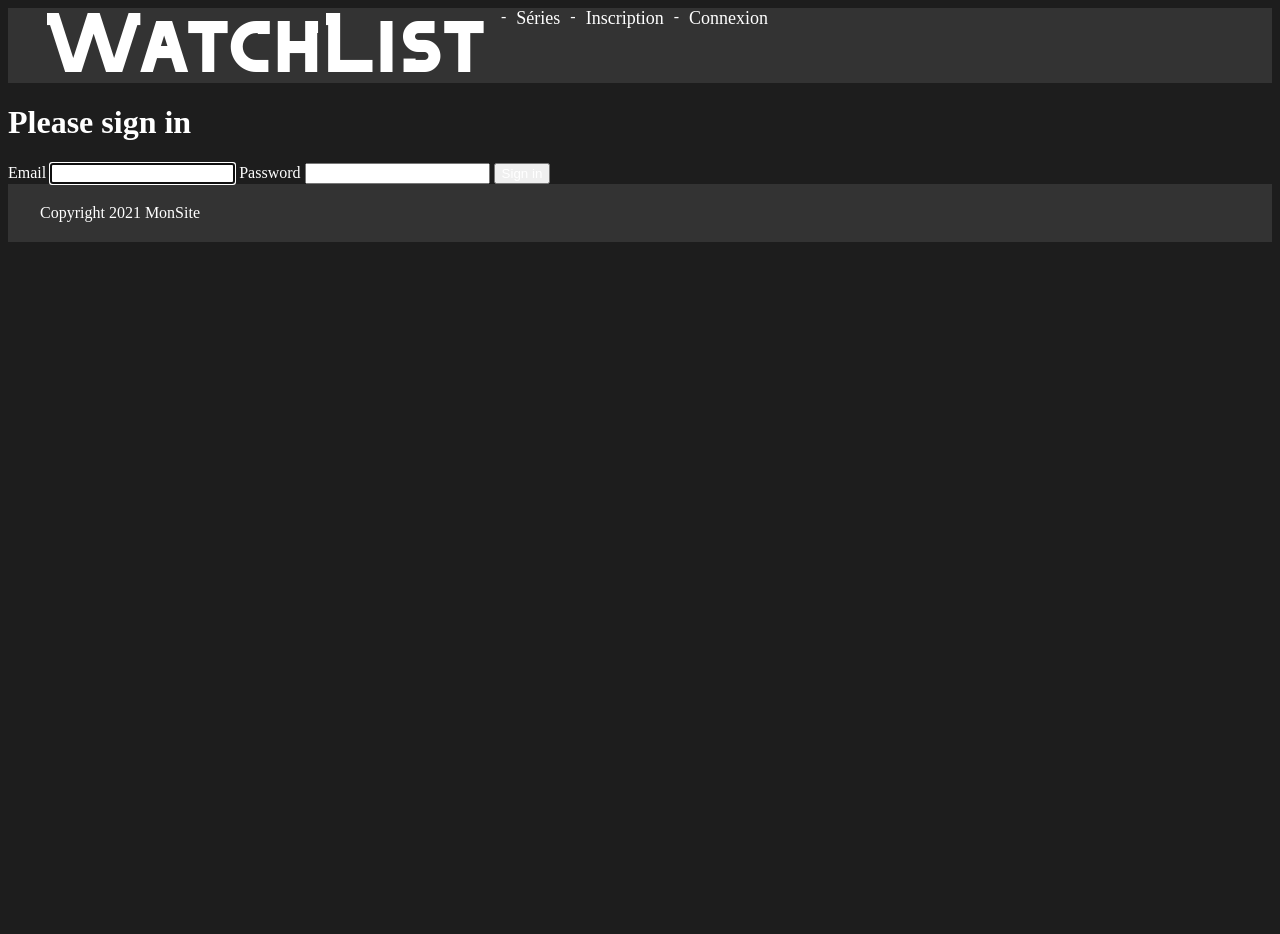
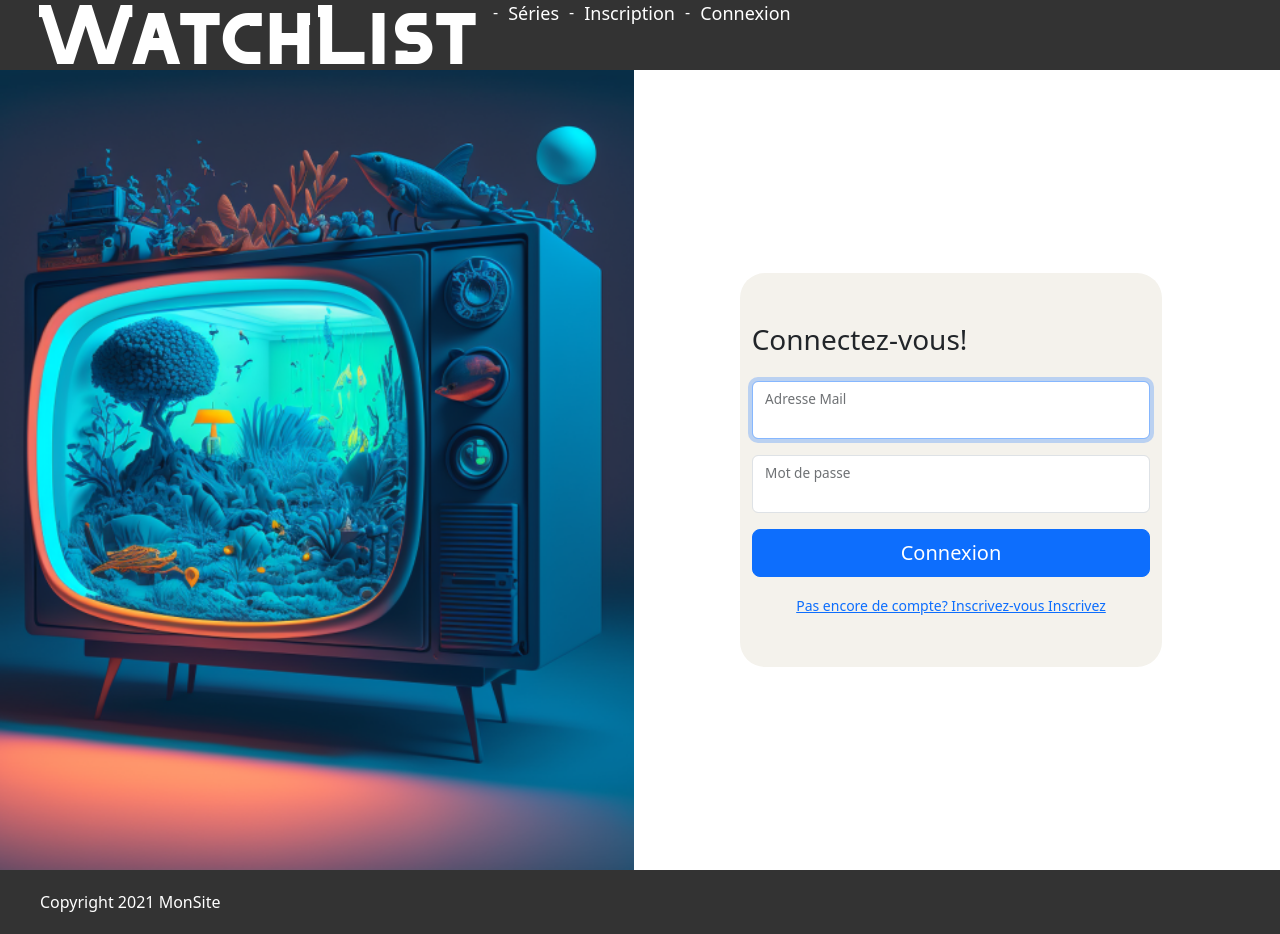
Before and after one commit to Antoine-Pelet/site_type_netflix, a Symfony app: template website/templates/security/login.html.twig in a window 1280 px wide. Before the commit the page ends 242 px from the top, so only its background shows below. Run offline with Twig, Linux system fonts and the light colour scheme; the template is opened without the code that fills it, so the values that code supplies are empty; some libraries are stand-ins or nearby versions.

Commit message:
Modification du dossier image + ajout du front de la connexion

```diff
--- /dev/null
+++ b/website/public/styleLogin.css
@@ -0,0 +1,96 @@
+body {
+    background-color: #1d1d1d;
+  }
+
+
+  nav {
+    background-color: #333;
+    color: #fff;
+    display: flex;
+    justify-content: space-between;
+    align-items: center;
+    padding: 0 20px;
+  }
+
+  nav ul {
+    list-style: none;
+    display: flex;
+    margin: 0;
+    padding: 0;
+  }
+
+  nav li {
+    margin: 0 10px;
+  }
+
+  nav a {
+    color: #fff;
+    text-decoration: none;
+    font-size: 18px;
+  }
+
+  nav a:hover {
+    color: #ccc;
+  }
+
+  /* */
+
+  footer {
+    background-color: #333;
+    color: #fff;
+    padding: 20px 0;
+  }
+
+  .footer-container {
+    max-width: 1200px;
+    margin: 0 auto;
+    display: flex;
+    justify-content: space-between;
+    align-items: center;
+  }
+
+  footer ul {
+    list-style: none;
+    margin: 0;
+    padding: 0;
+    display: flex;
+  }
+
+  footer li {
+    margin-right: 20px;
+  }
+
+  footer a {
+    color: #fff;
+    text-decoration: none;
+  }
+
+  footer p {
+    margin: 0;
+  }
+
+  .login {
+    min-height: 100vh;
+  }
+
+  .bg-image {
+    background-image: url('ressources/illuTV.png');
+    background-size: cover;
+    background-position: center;
+  }
+
+  .login-heading {
+    font-weight: 300;
+  }
+
+  .btn-login {
+    font-size: 0.9rem;
+    letter-spacing: 0.05rem;
+    padding: 0.75rem 1rem;
+  }
+
+  .mx-auto{
+    background-color: #F4F2EC;
+    padding: 50px;
+    border-radius: 25px;
+  }
--- a/website/templates/security/login.html.twig
+++ b/website/templates/security/login.html.twig
@@ -8,35 +8,62 @@
         <div class="alert alert-danger">{{ error.messageKey|trans(error.messageData, 'security') }}</div>
     {% endif %}
 
+  {% block stylesheets %}
+    <link href="{{ asset('styleLogin.css') }}" rel="stylesheet" />
+    <link href="https://cdn.jsdelivr.net/npm/bootstrap@5.3.0-alpha1/dist/css/bootstrap.min.css" rel="stylesheet" integrity="sha384-GLhlTQ8iRABdZLl6O3oVMWSktQOp6b7In1Zl3/Jr59b6EGGoI1aFkw7cmDA6j6gD" crossorigin="anonymous">
+{% endblock %}
+
 {% if app.user %}
   <div class="mb-3">
     You are logged in as {{ app.user.userIdentifier }}, <a href="{{ path('app_logout') }}">Logout</a>
   </div>
 {% endif %}
 
-    <h1 class="h3 mb-3 font-weight-normal">Please sign in</h1>
-    <label for="inputEmail">Email</label>
-    <input type="email" value="{{ last_username }}" name="email" id="inputEmail" class="form-control" autocomplete="email" required autofocus>
-    <label for="inputPassword">Password</label>
-    <input type="password" name="password" id="inputPassword" class="form-control" autocomplete="current-password" required>
+<div class="container-fluid ps-md-0">
+  <div class="row g-0">
+    <div class="d-none d-md-flex col-md-4 col-lg-6 bg-image"></div>
+    <div class="col-md-8 col-lg-6">
+      <div class="login d-flex align-items-center py-5">
+        <div class="container">
+          <div class="row">
+            <div class="col-md-9 col-lg-8 mx-auto">
+              <h3 class="login-heading mb-4">Connectez-vous!</h3>
+
+              <!-- Sign In Form -->
+              <form>
+                <div class="form-floating mb-3">
+                  <input type="email" value="{{ last_username }}" id="floatingInput" name="email" class="form-control" autocomplete="email" required autofocus>
+                  <label for="floatingInput">Adresse Mail</label>
+                </div>
+
+                <div class="form-floating mb-3">
+                  <input type="password" name="password" id="floatingdInput" class="form-control" autocomplete="current-password" required>
+                  <label for="floatingdInput">Mot de passe</label>
+
+                </div>
 
                 <input type="hidden" name="_csrf_token"
                 value="{{ csrf_token('authenticate') }}"
                 >
 
-    {#
-        Uncomment this section and add a remember_me option below your firewall to activate remember me functionality.
-        See https://symfony.com/doc/current/security/remember_me.html
+                <div class="d-grid">
+                  <button class="btn btn-lg btn-primary" type="submit">
+                    Connexion
+                  </button>
 
-        <div class="checkbox mb-3">
-            <label>
-                <input type="checkbox" name="_remember_me"> Remember me
-            </label>
+                  <div class="text-center mt-3">
+                    <a class="small" href=" {{ path('app_register') }} "> Pas encore de compte? Inscrivez-vous Inscrivez</a>
                   </div>
-    #}
+                </div>
+              </form>
+            </div>
+          </div>
+        </div>
+      </div>
+    </div>
+  </div>
+</div>
 
-    <button class="btn btn-lg btn-primary" type="submit">
-        Sign in
-    </button>
+
 </form>
 {% endblock %}
--- a/website/templates/series/index.html.twig
+++ b/website/templates/series/index.html.twig
@@ -48,7 +48,6 @@
                     </td>
                     {% endif %}
                 </tr>
-            {% endif %}
             {#
             {% else %}
                 <tr>
```
Also changed, not shown: website/img/logofull.png (deleted), website/img/main.jpg (deleted), website/public/ressources/alt.jpg (renamed from website/img/alt.jpg), website/public/ressources/illuTV.png (renamed from website/img/illuTV.png), website/public/ressources/logoshort.png (renamed from website/img/logoshort.png). Lines whose indentation alone changed are shown as unchanged.
